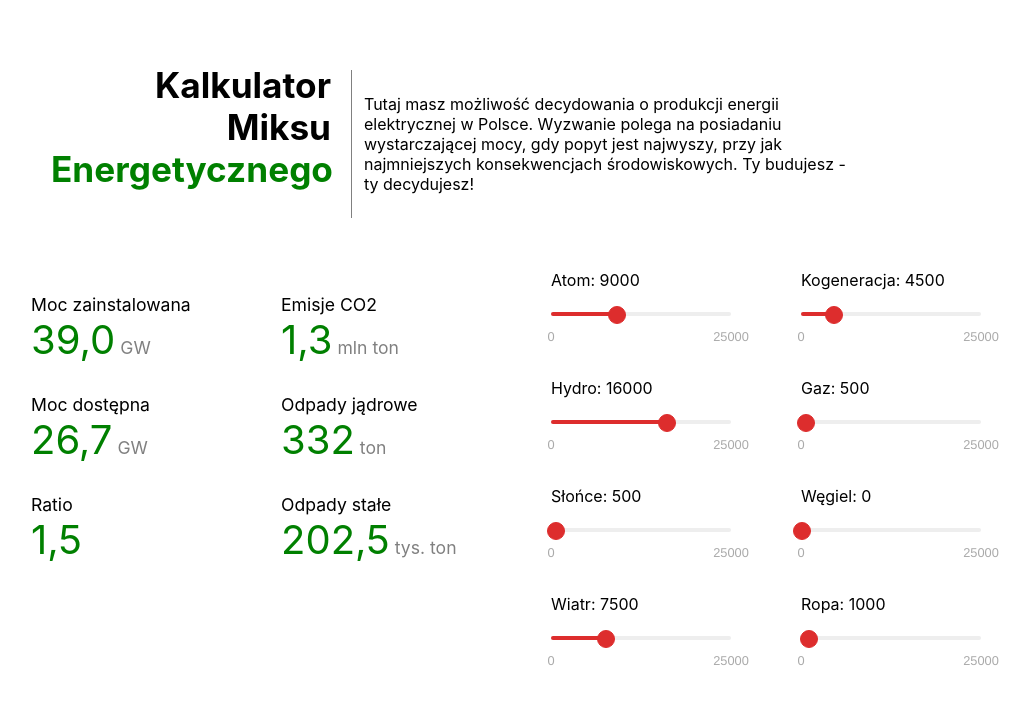
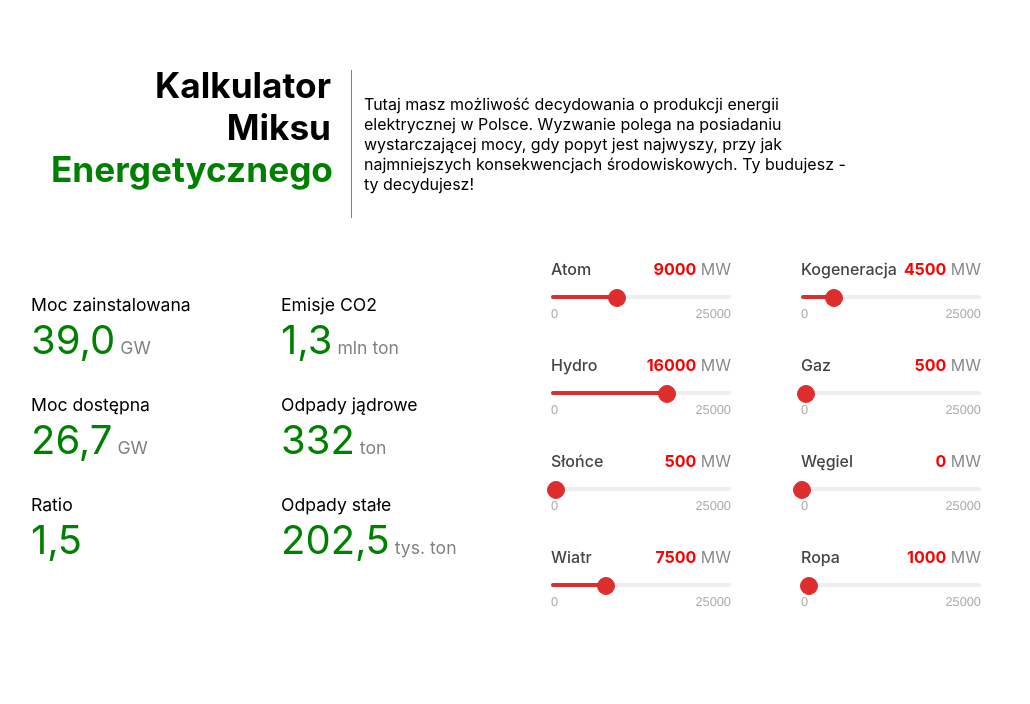
Before and after one commit to sin/energy-calc, a React (Create React App) app: page / in a window 1280 px wide. Shown: the top 704 px of the page, without its empty margins (109-1139 px from the left). Built offline with nearby package versions, Linux system fonts and the light colour scheme.

Commit message:
Style and refactor Slider

```diff
--- a/src/components/Slider/Slider.css
+++ b/src/components/Slider/Slider.css
@@ -1,6 +1,36 @@
-.slider {
+.Slider {
     width: 180px;
-    padding: 20px;
+    padding: 25px 20px;
+}
+
+.Slider__label {
+    padding-bottom: 10px;
+}
+
+.Slider__label:after {
+    display: block;
+    clear: both;
+    content: '';
+}
+
+.Slider__name {
+    float: left;
+    width: 50%;
+    font-weight: 500;
+    color: #444444;
+}
+
+.Slider__value {
+    float: left;
+    width: 50%;
+    text-align: right;
+    font-weight: 700;
+    color: red;
+}
+
+.Slider__unit {
+    font-weight: 400;
+    color: #888888;
 }
 
 .input-range__label--value {
@@ -15,3 +45,13 @@
     background: #dd2d2d;
     border: 1px solid #dd2d2d;
 }
+
+.input-range__label--max .input-range__label-container,
+.input-range__label--min .input-range__label-container {
+    left: 0;
+}
+
+.input-range__label--min,
+.input-range__label--max {
+    bottom: -1rem;
+}
--- a/src/components/Slider/Slider.js
+++ b/src/components/Slider/Slider.js
@@ -1,19 +1,20 @@
 import React from 'react'
 import InputRange from 'react-input-range'
+
 import 'react-input-range/lib/css/index.css'
 import './Slider.css'
 
-export default function Slider(props) {
+export default function Slider({ name, value, update }) {
   return (
-    <div className="slider">
-      <p>{`${props.name}: ${props.value}`}</p>
-      <InputRange
-        maxValue={25000}
-        minValue={0}
-        step={500}
-        value={props.value}
-        onChange={props.update}
-      />
+    <div className="Slider">
+      <div className="Slider__label">
+        <div className="Slider__name">{name}</div>
+        <div className="Slider__value">
+          {value}
+          <span className="Slider__unit">{' MW'}</span>
+        </div>
+      </div>
+      <InputRange maxValue={25000} minValue={0} step={500} value={value} onChange={update} />
     </div>
   )
 }
```
